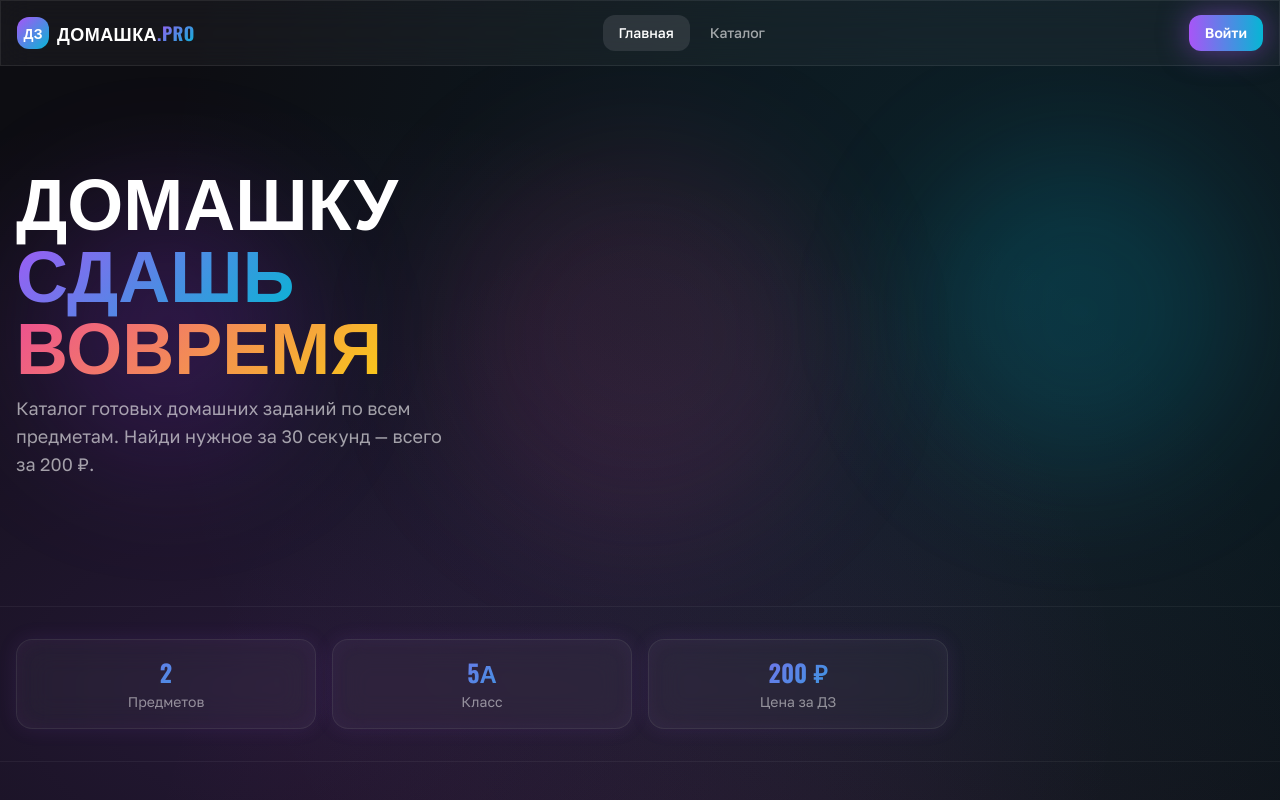
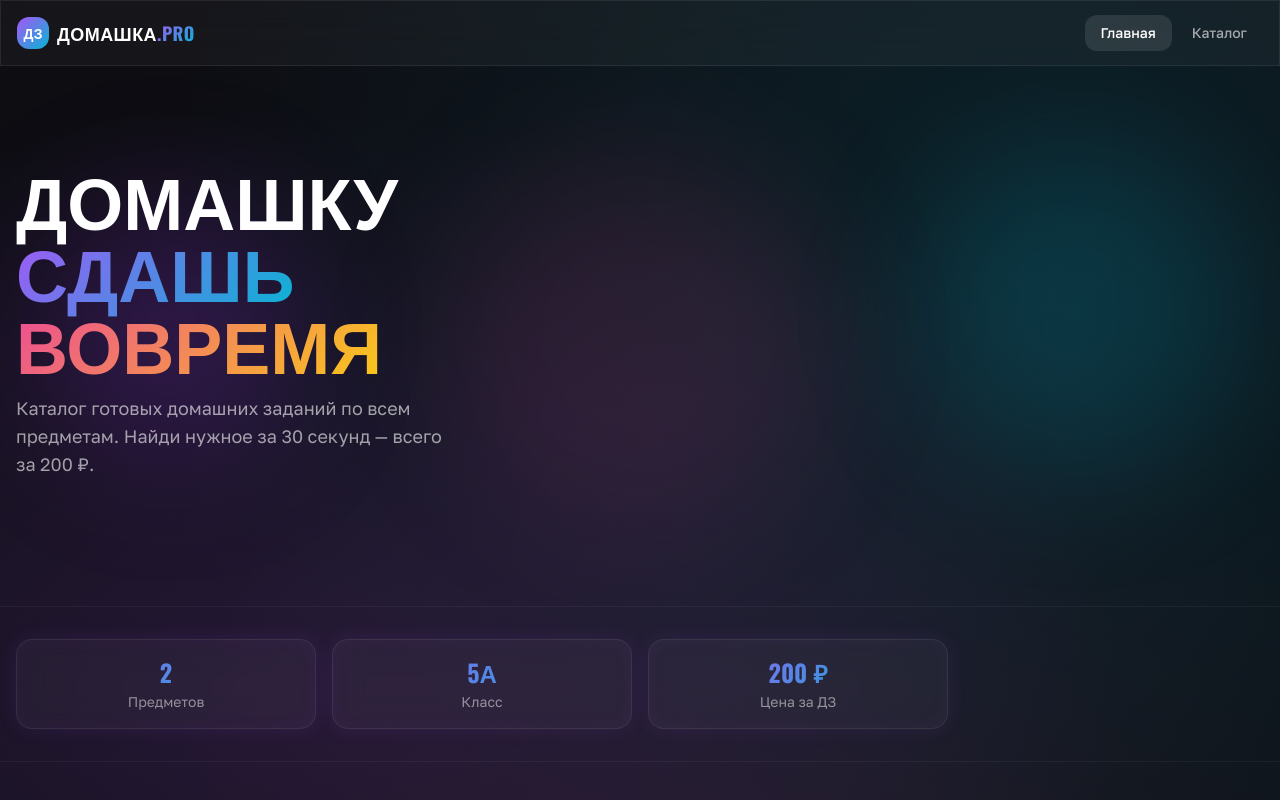
Before and after one commit to pr-poehali-dev/homework-sharing-site, a React (Vite) app: page / in a window 1280 px wide. Shown: the top 800 px of the page. Built offline with nearby package versions, Linux system fonts and the light colour scheme.

Commit message:
Удалить кнопку входа

```diff
--- a/src/pages/Index.tsx
+++ b/src/pages/Index.tsx
@@ -60,9 +60,7 @@ export default function Index() {
               Каталог
             </button>
           </div>
-          <button className="bg-gradient-to-r from-purple-500 to-cyan-500 text-white px-4 py-2 rounded-xl text-sm font-semibold hover:opacity-90 transition-all glow-purple">
-            Войти
-          </button>
+
         </div>
       </nav>
 
```
